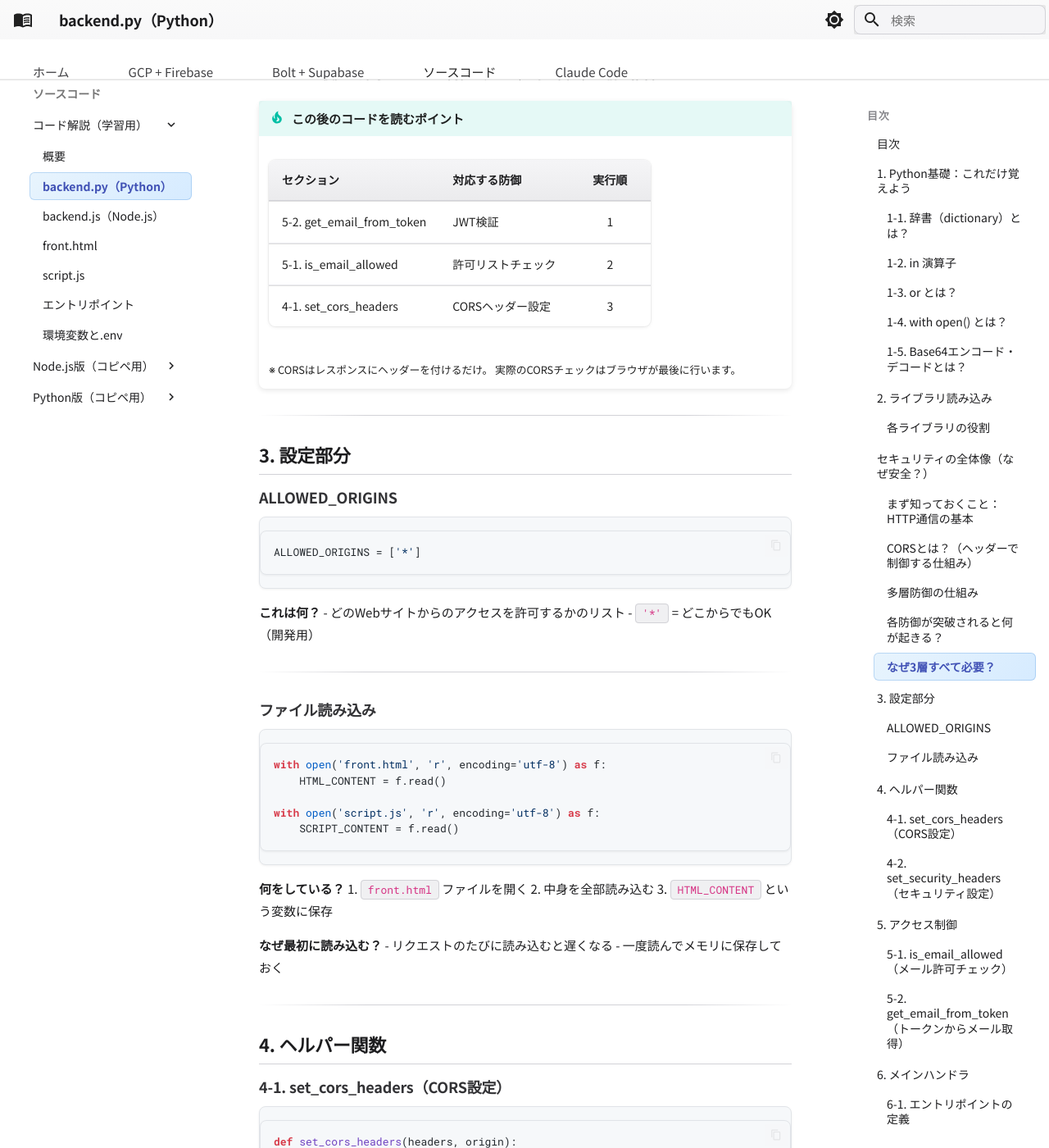
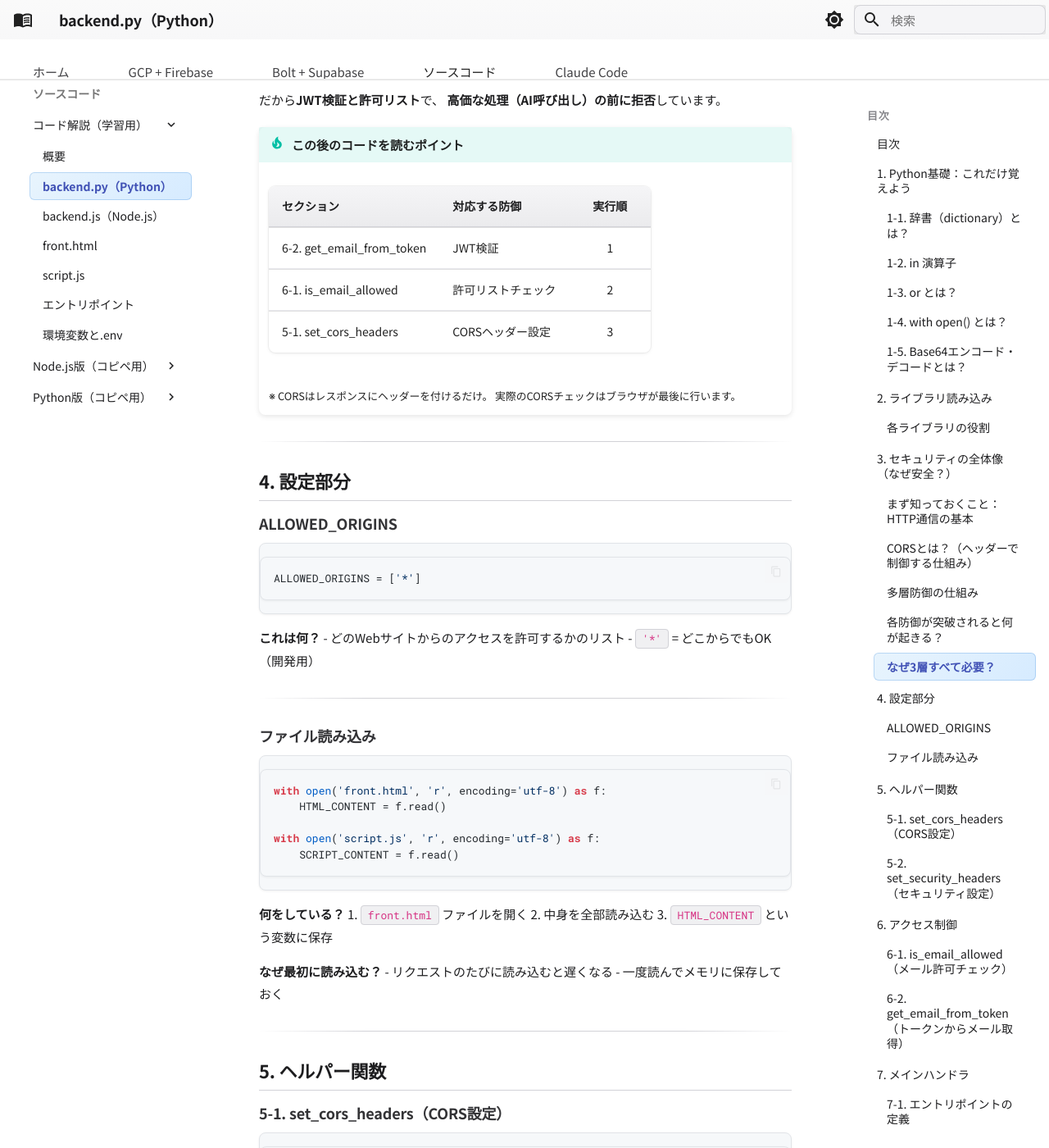
Before and after one commit to michihiro-316/ai-chat-docs, an MkDocs documentation site: the page built from docs/code/explained/01_backend.md, in a window 1280 px wide and 1400 px high, scrolled down 14024 px. Shown: the whole window at 82% size. Built offline with MkDocs 1.6.1 and Material for MkDocs 9.7.7, drawn with Linux system fonts in a browser that asks for light colours; some of the changed text lies outside the part shown.

Commit message:
fix: 目次を修正、セキュリティを3章に変更
- 1. Python基礎
- 2. ライブラリ読み込み
- 3. セキュリティの全体像（新規追加）
- 4. 設定部分
- 5. ヘルパー関数
- 6. アクセス制御
- 7. メインハンドラ

🤖 Generated with [Claude Code](https://claude.com/claude-code)

Co-Authored-By: Claude Opus 4.5 <noreply@anthropic.com>

````diff
--- a/docs/code/explained/01_backend.md
+++ b/docs/code/explained/01_backend.md
@@ -10,10 +10,11 @@
 
 1. [Python基礎：これだけ覚えよう](#1-python基礎これだけ覚えよう)
 2. [ライブラリ読み込み](#2-ライブラリ読み込み)
-3. [設定部分](#3-設定部分)
-4. [ヘルパー関数](#4-ヘルパー関数)
-5. [アクセス制御](#5-アクセス制御)
-6. [メインハンドラ](#6-メインハンドラ)
+3. [セキュリティの全体像](#3-セキュリティの全体像なぜ安全)
+4. [設定部分](#4-設定部分)
+5. [ヘルパー関数](#5-ヘルパー関数)
+6. [アクセス制御](#6-アクセス制御)
+7. [メインハンドラ](#7-メインハンドラ)
 
 ---
 
@@ -557,16 +558,16 @@ CORSは「ブラウザが結果を見せない」だけ。
 
     | セクション | 対応する防御 | 実行順 |
     |-----------|-------------|:------:|
-    | 5-2. get_email_from_token | JWT検証 | 1 |
-    | 5-1. is_email_allowed | 許可リストチェック | 2 |
-    | 4-1. set_cors_headers | CORSヘッダー設定 | 3 |
+    | 6-2. get_email_from_token | JWT検証 | 1 |
+    | 6-1. is_email_allowed | 許可リストチェック | 2 |
+    | 5-1. set_cors_headers | CORSヘッダー設定 | 3 |
 
     ※ CORSはレスポンスにヘッダーを付けるだけ。
     実際のCORSチェックはブラウザが最後に行います。
 
 ---
 
-## 3. 設定部分
+## 4. 設定部分
 
 ### ALLOWED_ORIGINS
 
@@ -601,9 +602,9 @@ with open('script.js', 'r', encoding='utf-8') as f:
 
 ---
 
-## 4. ヘルパー関数
+## 5. ヘルパー関数
 
-### 4-1. set_cors_headers（CORS設定）
+### 5-1. set_cors_headers（CORS設定）
 
 ```python
 def set_cors_headers(headers, origin):
@@ -849,7 +850,7 @@ headers['Access-Control-Max-Age'] = '3600'
 
 ---
 
-### 4-2. set_security_headers（セキュリティ設定）
+### 5-2. set_security_headers（セキュリティ設定）
 
 ```python
 def set_security_headers(headers):
@@ -940,9 +941,9 @@ headers['Referrer-Policy'] = 'strict-origin-when-cross-origin'
 
 ---
 
-## 5. アクセス制御
+## 6. アクセス制御
 
-### 5-1. is_email_allowed（メール許可チェック）
+### 6-1. is_email_allowed（メール許可チェック）
 
 ```python
 def is_email_allowed(email):
@@ -1048,7 +1049,7 @@ for domain in allowed_domains:
 
 ---
 
-### 5-2. get_email_from_token（トークンからメール取得）
+### 6-2. get_email_from_token（トークンからメール取得）
 
 ```python
 def get_email_from_token(id_token):
@@ -1125,9 +1126,9 @@ eyJhbGci...  .  eyJlbWFpbCI...  .  SflKxwRJ...
 
 ---
 
-## 6. メインハンドラ
+## 7. メインハンドラ
 
-### 6-1. エントリポイントの定義
+### 7-1. エントリポイントの定義
 
 ```python
 @functions_framework.http
@@ -1151,7 +1152,7 @@ def app(request):
     | `def app(request):` | 「はい！私が受付係です！」 |
     | `@functions_framework.http` | 「この人を受付係として登録してください」 |
 
-### 6-2. requestオブジェクト
+### 7-2. requestオブジェクト
 
 ```python
 def app(request):
@@ -1165,7 +1166,7 @@ def app(request):
 | `request.headers` | ヘッダー情報 | `{'Authorization': 'Bearer xxx'}` |
 | `request.get_json()` | ボディ（JSON） | `{'message': 'こんにちは'}` |
 
-### 6-3. 戻り値
+### 7-3. 戻り値
 
 ```python
 return (HTML_CONTENT, 200, headers)
````
Also changed, not shown: other parts of docs/code/explained/01_backend.md (+1 -1 lines).
